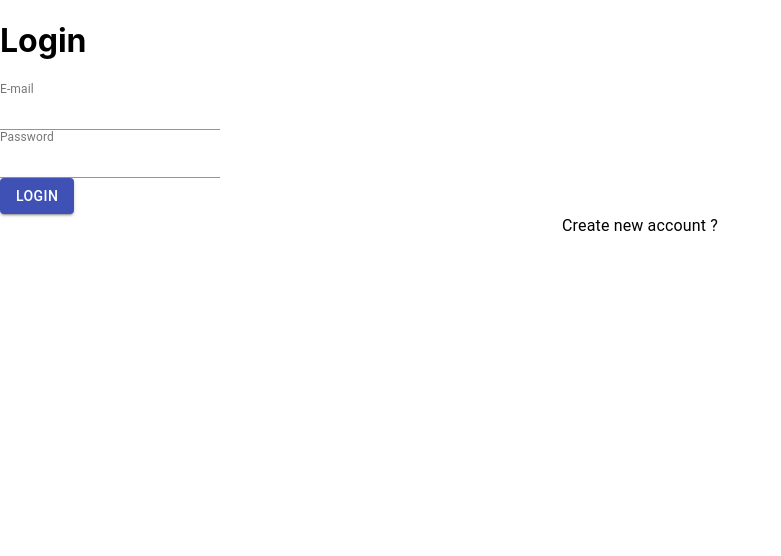
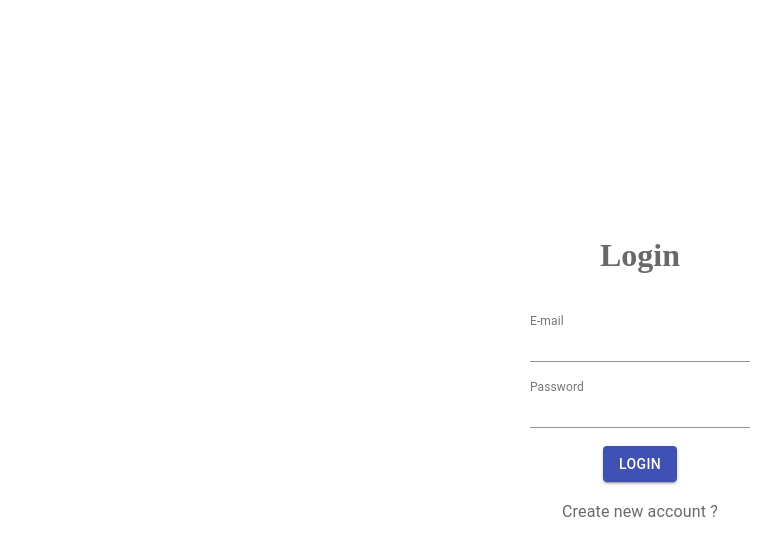
Before and after one commit to kazu-S-1110/React-ts-firebase-app, a React (Create React App) app: page /login in a window 1280 px wide. Shown: the top 556 px of the page, without its empty margins (0-781 px from the left). Built offline with nearby package versions, Linux system fonts and the light colour scheme; no server answers.

Commit message:
cssを適用

```diff
--- a/src/Login.tsx
+++ b/src/Login.tsx
@@ -15,7 +15,7 @@ const Login: React.FC = (props: any) => {
   }, [props.histroy]);
 
   return (
-    <div>
+    <div className={styles.login__root}>
       <h1>{isLogin ? 'Login' : 'Register'}</h1>
       <br />
       <FormControl>
```
